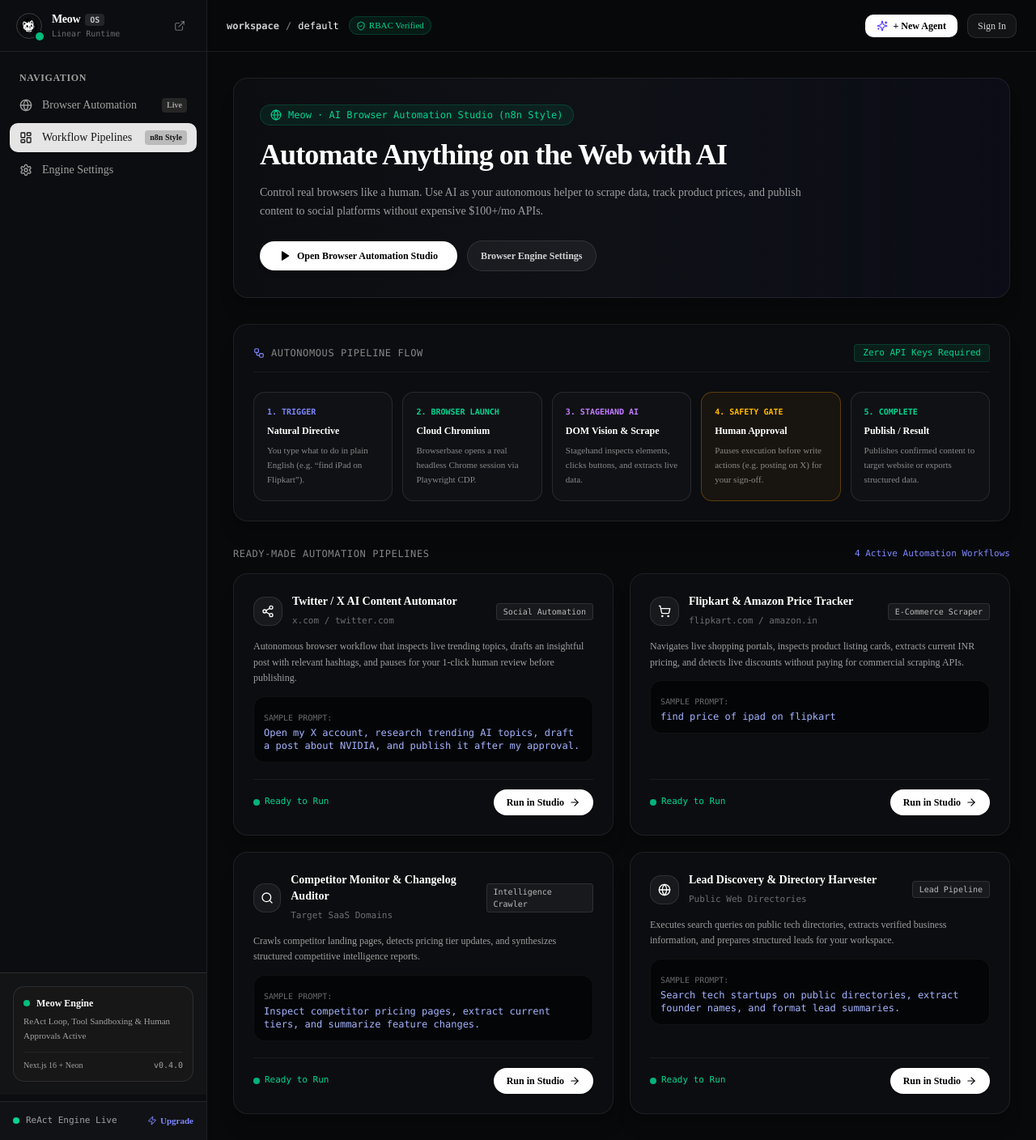
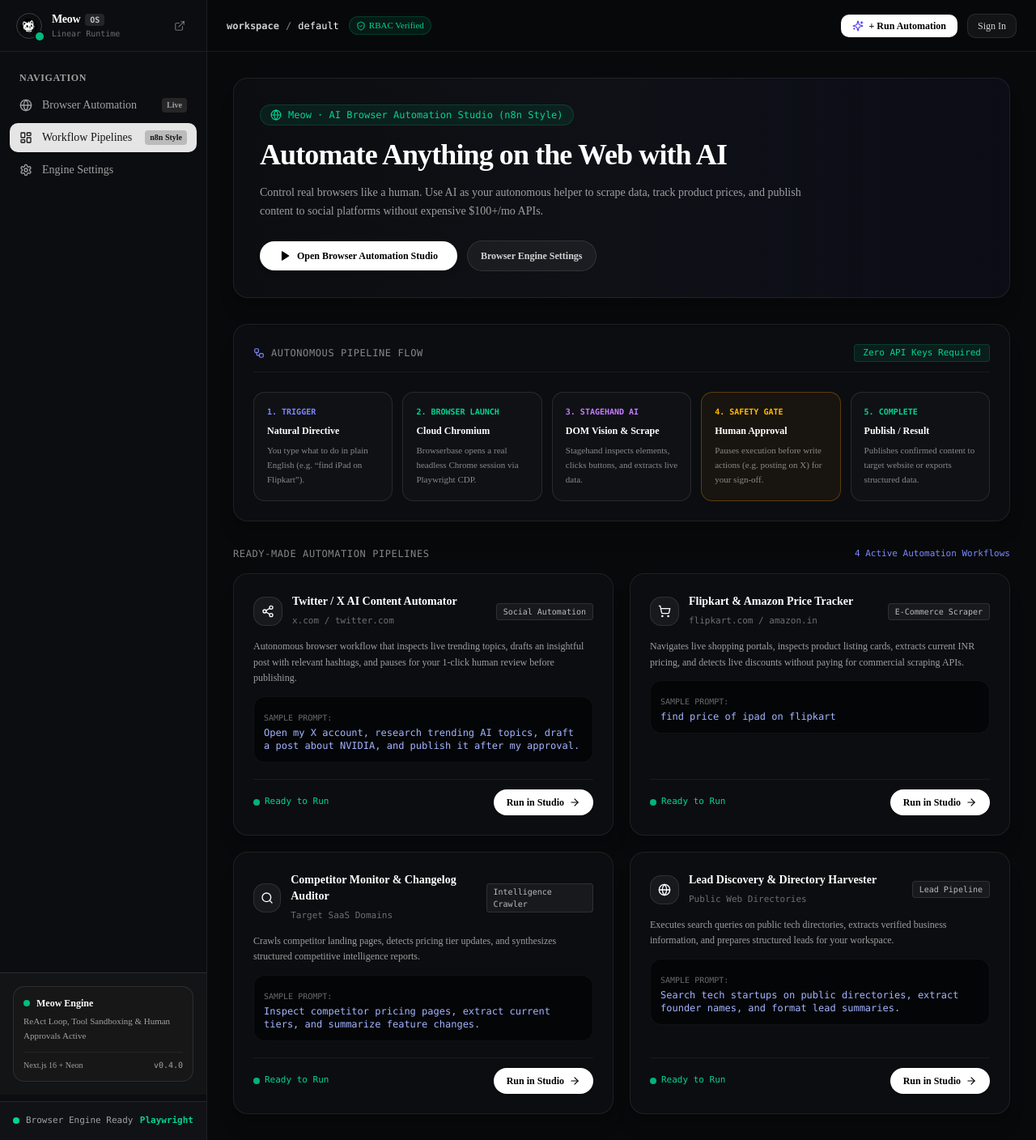
Before and after one commit to manish-3d/meow, a Next.js app: page /overview in a window 1280 px wide. Shown: the whole page at 81% size. Built offline with nearby package versions, Linux system fonts and the light colour scheme; no server answers.

Commit message:
feat: update layout header to browser automation runner

```diff
--- a/app/(dashboard)/layout.tsx
+++ b/app/(dashboard)/layout.tsx
@@ -58,13 +58,13 @@ export default function DashboardLayout({
           <div className="flex items-center justify-between text-xs">
             <div className="flex items-center gap-2">
               <span className="h-2 w-2 rounded-full bg-emerald-400 animate-pulse" />
-              <span className="text-white/60 font-mono text-[11px]">ReAct Engine Live</span>
+              <span className="text-white/60 font-mono text-[11px]">Browser Engine Ready</span>
             </div>
             <Link
-              href="/billing"
-              className="text-[11px] font-semibold text-indigo-400 hover:text-indigo-300 flex items-center gap-1"
+              href="/automation"
+              className="text-[11px] font-semibold text-emerald-400 hover:text-emerald-300 flex items-center gap-1 font-mono"
             >
-              <Zap className="h-3 w-3" /> Upgrade
+              Playwright
             </Link>
           </div>
         </div>
@@ -88,11 +88,11 @@ export default function DashboardLayout({
 
           <div className="flex items-center gap-3">
             <Link
-              href="/agents/new"
+              href="/automation"
               className="inline-flex items-center gap-1.5 rounded-lg bg-white text-black px-3.5 py-1.5 text-xs font-semibold shadow-xs hover:bg-white/90 transition-all hover:scale-[1.02]"
             >
               <Sparkles className="h-3.5 w-3.5 text-indigo-600" />
-              <span>+ New Agent</span>
+              <span>+ Run Automation</span>
             </Link>
 
             <UserProfileMenu />
```
